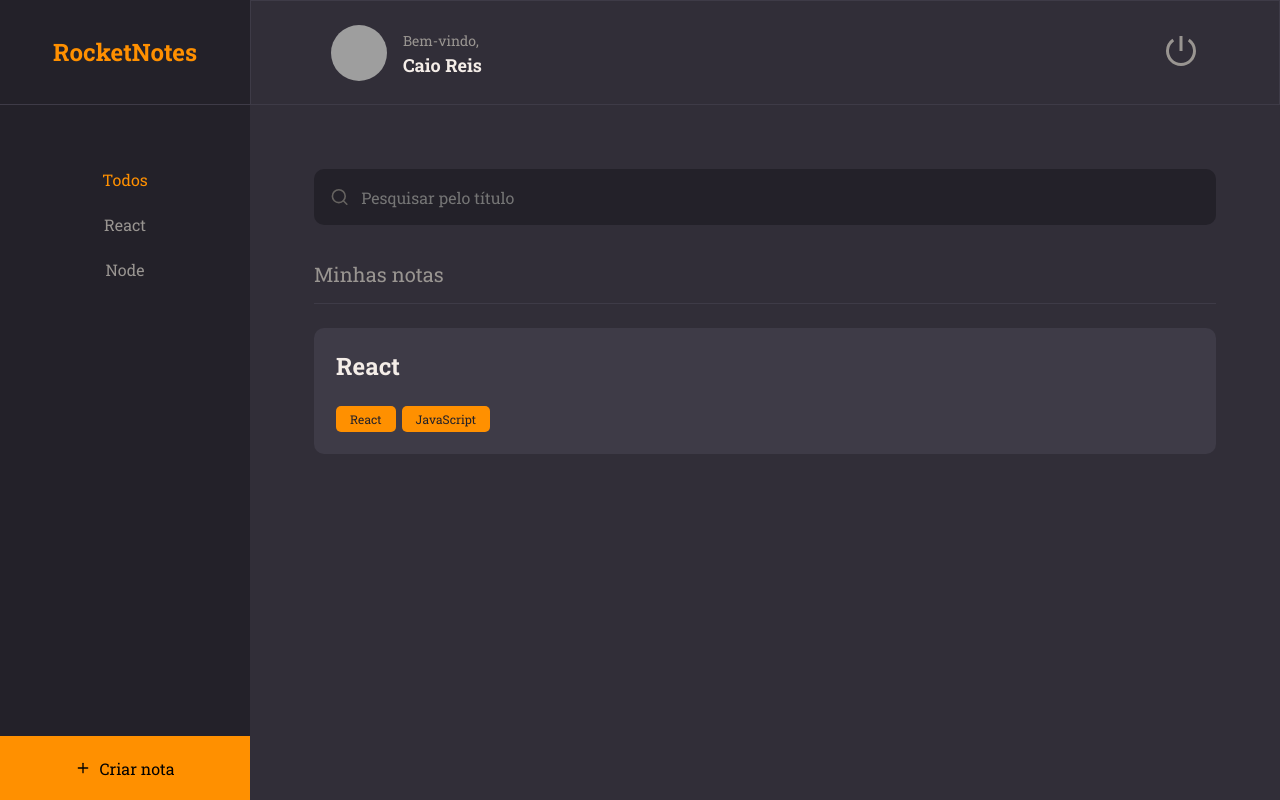
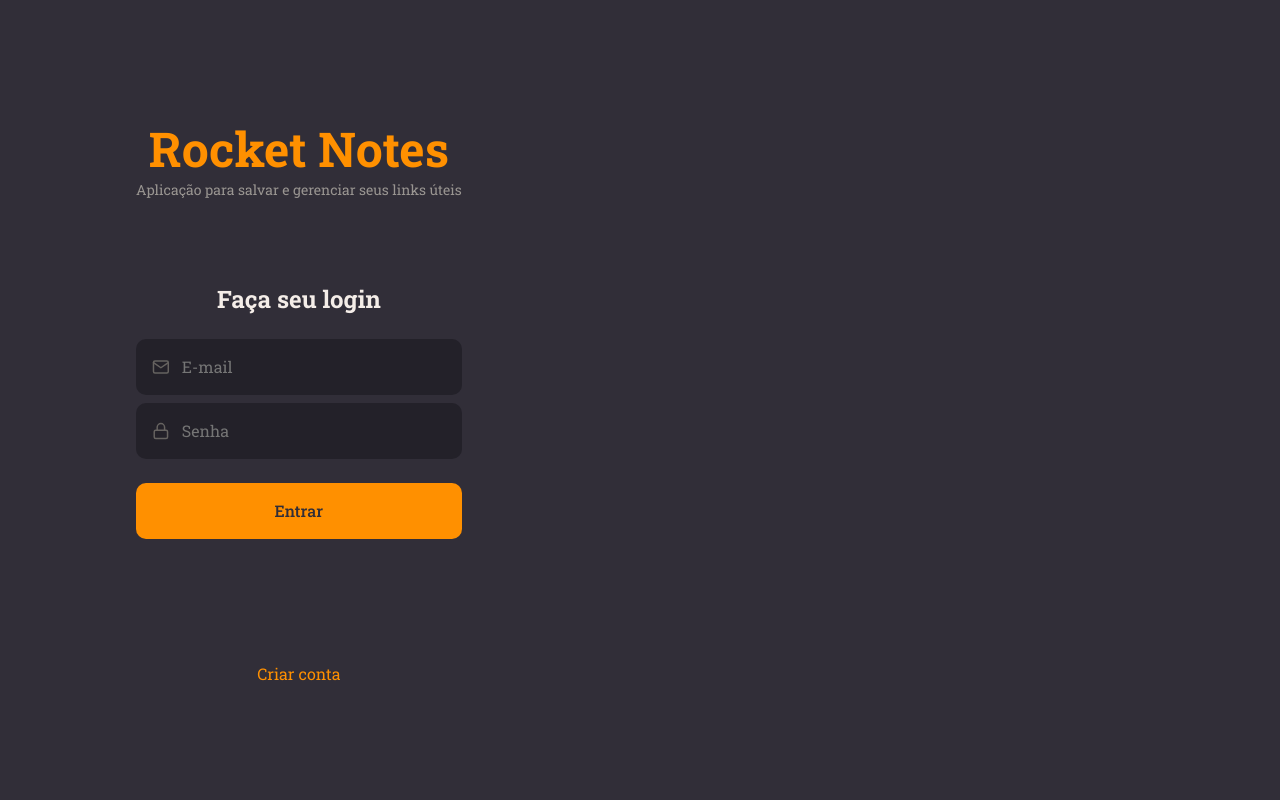
Before and after one commit to iCaioReis/Explorer-Stage09-Atividade-React, a React (Vite) app in the folder rocketnotes/: page / in a window 1280 px wide. Built offline with nearby package versions, Linux system fonts and the light colour scheme; grey boxes are pictures that could not be loaded.

Commit message:
Created Form SingIn

```diff
--- a/rocketnotes/src/main.jsx
+++ b/rocketnotes/src/main.jsx
@@ -7,12 +7,13 @@
 
 import { Datails } from './pages/Datails'
 import { Home } from './pages/Home';
+import { SignIn } from './pages/SingIn';
 
 ReactDOM.createRoot(document.getElementById('root')).render(
   <React.StrictMode>
     <ThemeProvider theme= { theme } >
       <GlobalStyles/>
-      <Home />
+      <SignIn />
     </ThemeProvider>
   </React.StrictMode>,
 )
--- /dev/null
+++ b/rocketnotes/src/pages/SingIn/index.jsx
@@ -0,0 +1,39 @@
+import { Container, Form } from "./styles";
+import { FiLogIn, FiMail, FiLock } from "react-icons/fi";
+
+import { Input } from "../../components/Input";
+import { Button } from "../../components/Button";
+
+export function SignIn(){
+    return(
+        <Container>
+            <Form>
+                <h1>Rocket Notes</h1>
+                <p>Aplicação para salvar e gerenciar seus links úteis</p>
+
+                <h2>Faça seu login</h2>
+
+                <Input
+                    placeholder="E-mail"
+                    type="text"
+                    icon={FiMail}
+                />
+
+                <Input
+                    placeholder="Senha"
+                    type="password"
+                    icon={FiLock}
+                />
+
+                <Button title={"Entrar"}/>
+
+                <a href="#">
+                    Criar conta
+                </a>
+
+
+
+            </Form>
+        </Container>
+    );
+}
--- /dev/null
+++ b/rocketnotes/src/pages/SingIn/styles.js
@@ -0,0 +1,40 @@
+import styled from "styled-components";
+
+export const Container = styled.div`
+    height: 100vh;
+
+    display: flex;
+    align-items: stretch;
+`;
+
+export const Form = styled.form`
+    padding: 0 136px;
+
+    display: flex;
+    flex-direction: column;
+    justify-content: center;
+    align-items: center;
+
+    text-align: center;
+
+    > h1 {
+        font-size: 48px;
+        color: ${({ theme }) => theme.COLORS.ORANGE};
+    }
+
+    > h2 {
+        font-size: 24px;
+        margin-top: 84px;
+        margin-bottom: 24px;
+    }
+
+    > p {
+        font-size: 14px;
+        color: ${({ theme }) => theme.COLORS.GRAY_100};
+    }
+
+    > a {
+        margin-top: 124px;
+        color: ${({ theme }) => theme.COLORS.ORANGE};
+    }
+`;
```
